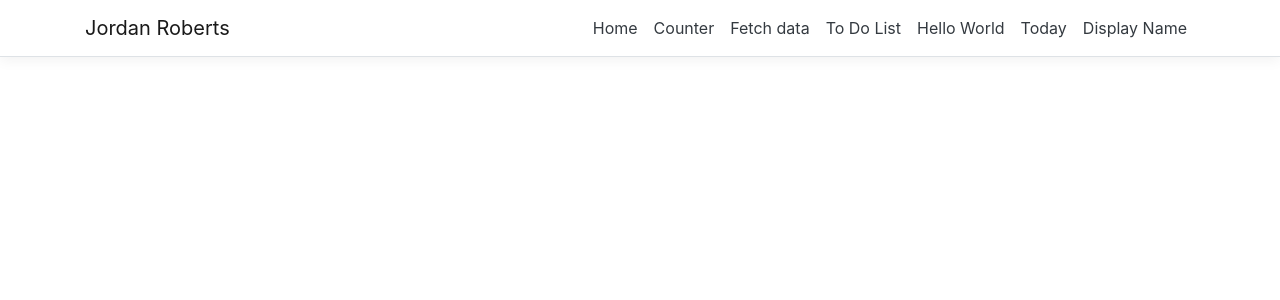
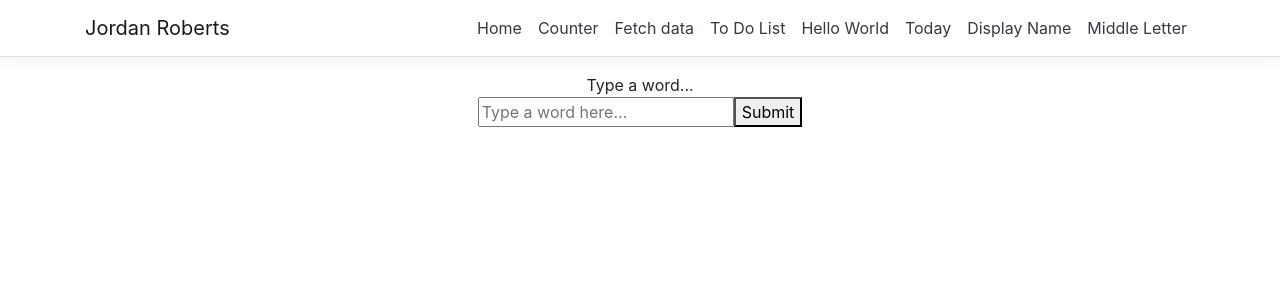
Before and after one commit to jordantroberts/React-DotNet, a React (Create React App) app in the folder TestingReactDotNet/ClientApp/: page /middleletter in a window 1280 px wide. Shown: the top 300 px of the page. Built offline with nearby package versions, Linux system fonts and the light colour scheme.

Commit message:
Added DisplayMiddle Controller and React file which displays middle letters of words inputted by users

```diff
--- a/TestingReactDotNet/ClientApp/src/App.js
+++ b/TestingReactDotNet/ClientApp/src/App.js
@@ -8,6 +8,7 @@ import { ToDo } from './components/ToDo';
 import { HelloWorld } from './components/HelloWorld';
 import { DayToday } from './components/DayToday';
 import { DisplayName } from './components/DisplayName';
+import { MiddleLetter } from './components/MiddleLetter';
 
 export default class App extends Component {
   static displayName = App.name;
@@ -21,7 +22,8 @@ export default class App extends Component {
         <Route path='/todo' component={ToDo} />
         <Route path='/helloworld' component={HelloWorld} />
         <Route path='/daytoday' component={DayToday}/>
-        <Route path='/displayname' component={DisplayName}/>
+        <Route path='/displayname' component={DisplayName} />
+        <Route path='/middleletter' component={MiddleLetter} />
       </Layout>
     );
   }
--- /dev/null
+++ b/TestingReactDotNet/ClientApp/src/components/MiddleLetter.js
@@ -0,0 +1,45 @@
+
+import React, { Component } from "react";
+
+export class MiddleLetter extends Component {
+
+    state = {
+        word: "",
+    };
+
+    updateInput(key, value) {
+        this.setState({
+            [key]: value
+        });
+    }
+
+     calculate() {
+
+    fetch("api/MiddleLetter/GetMiddle?word=" + encodeURIComponent(this.state.word))
+      .then(response => response.text())
+      .then(data => {
+        this.setState({ word: data });
+      });
+  }
+
+    render() {
+        return (
+            <center>
+                <div className="App">
+                    <div>
+                        Type a word...
+                        <br />
+                        <input
+                            type="text"
+                            placeholder="Type a word here..."
+                            value={this.state.word}
+                            onChange={e => this.updateInput("word", e.target.value)}
+                        />
+                        <button onClick={() => this.calculate()}>Submit</button>
+                    <br />
+                </div>
+                </div>
+            </center >
+                );
+    }
+}
--- a/TestingReactDotNet/ClientApp/src/components/NavMenu.js
+++ b/TestingReactDotNet/ClientApp/src/components/NavMenu.js
@@ -82,7 +82,11 @@ export class NavMenu extends Component {
                   <NavLink tag={Link} className="text-dark" to="/displayname">
                     Display Name
                   </NavLink>
-                </NavItem>
+                            </NavItem>
+                            <NavItem>
+                                <NavLink tag={Link} className="text-dark" to="/middleletter">
+                                Middle Letter
+                                </NavLink></NavItem>
               </ul>
             </Collapse>
           </Container>
```
Also changed, not shown: 2 other files (tests, documents, lock files or other folders).
